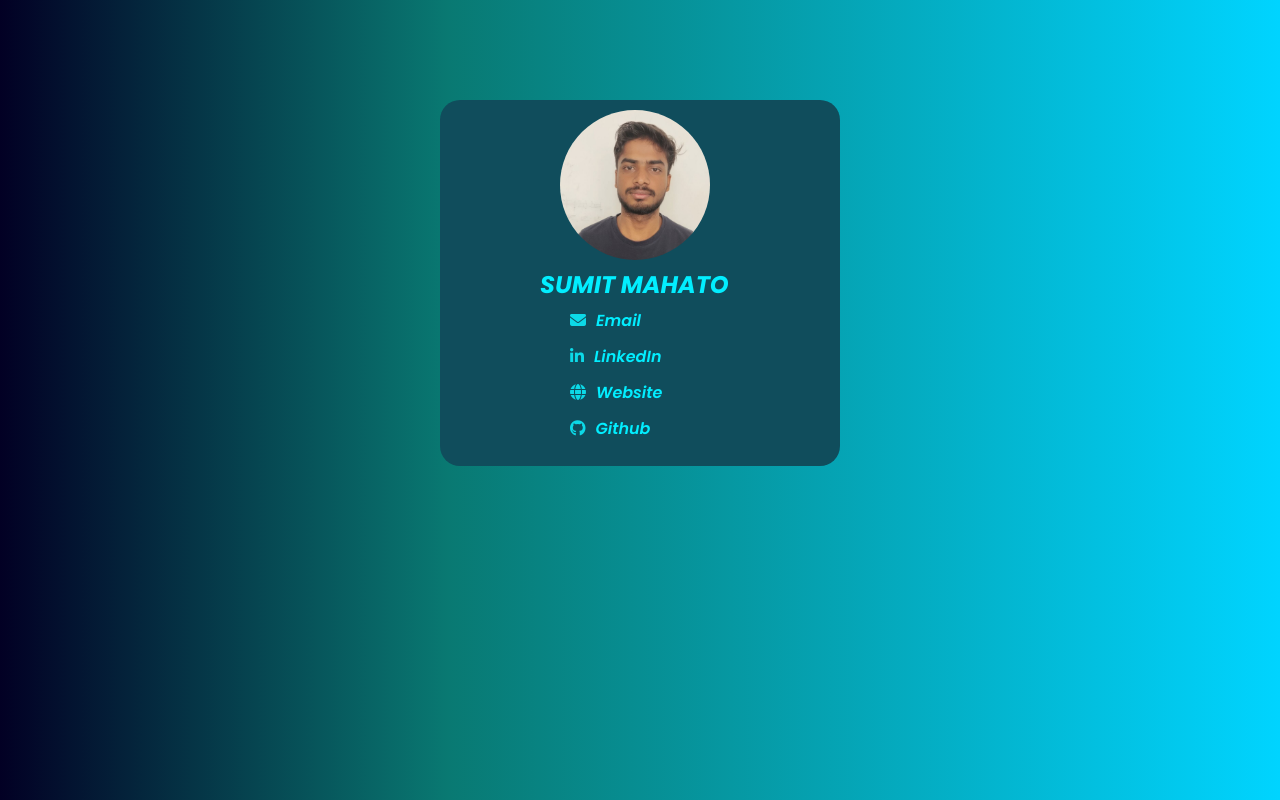
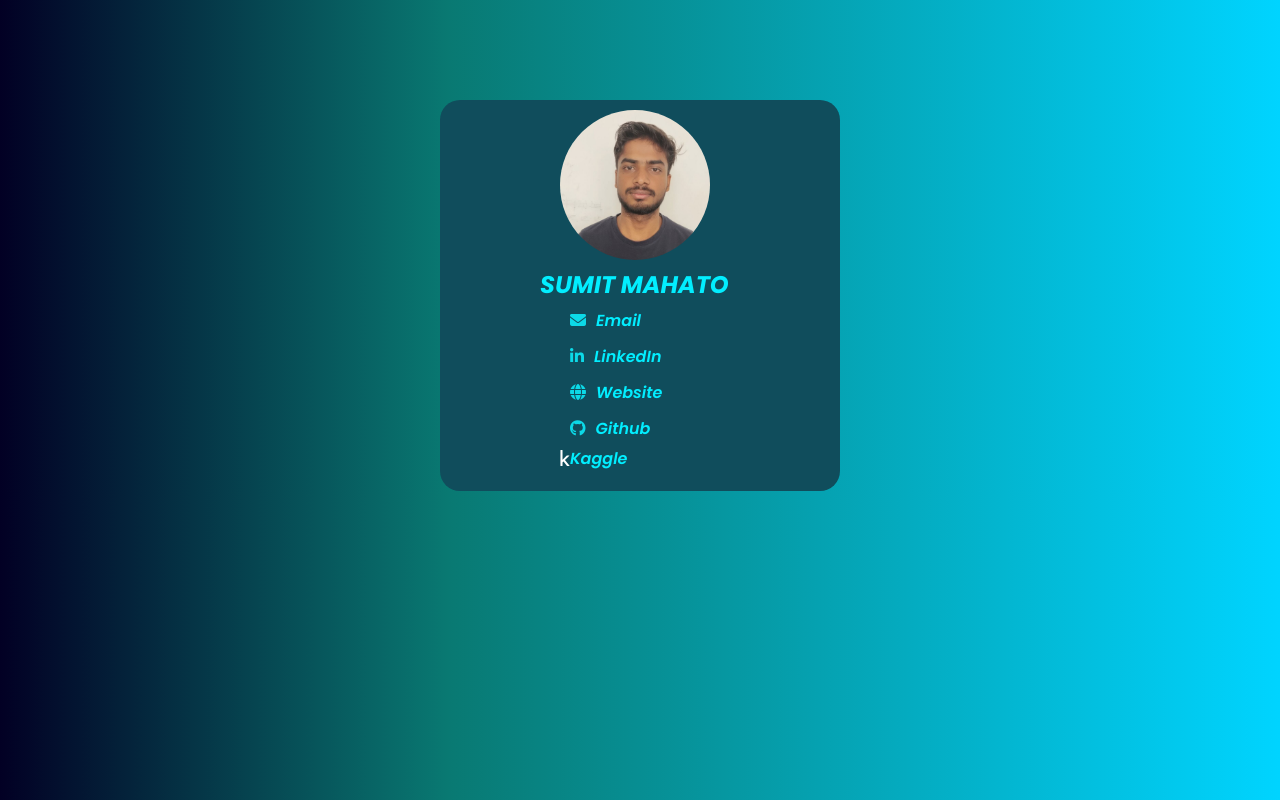
Before and after one commit to mahatosumit/links, a plain HTML site: page index.html in a window 1280 px wide. Drawn offline with Linux system fonts and the light colour scheme.

Commit message:
Update index.html

```diff
--- a/index.html
+++ b/index.html
@@ -19,6 +19,7 @@
         <li><i class="fa-brands fa-linkedin-in fe"></i><a href="https://www.linkedin.com/in/sumit-mahato-035650261/" target="_blank">LinkedIn</a></li>
         <li><i class="fa-solid fa-globe fe"></i><a href="https://www.mahatosumit.com.np/" target="_blank">Website</a></li>
         <li><i class="fa-brands fa-github fe"></i><a href="https://github.com/mahatosumit" target="_blank">Github</a></li>
+           <li><i class="fa-brands fa-kaggle"></i><a href="https://www.kaggle.com/sumit0913" target="_blank">Kaggle</a></li>
        </ul>
     </div>
    </div>
```
